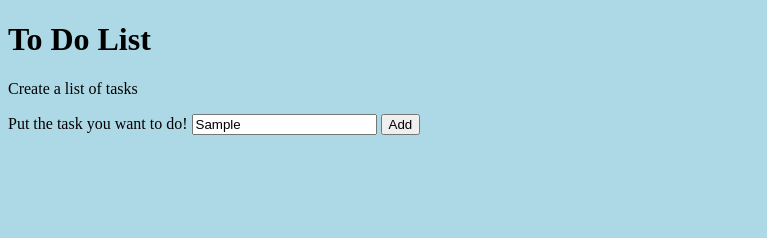
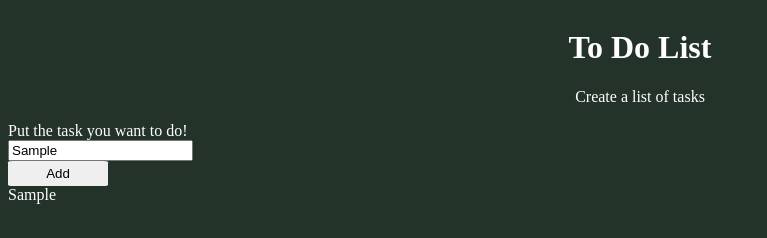
Before and after one commit to AndrewBytess/To-Do-List, a plain HTML site: page index.html in a window 1280 px wide. Both pictures are taken after typing "Sample" into the empty fields and a click on the button "Add". Shown: the whole page, without its empty margins (0-767 px from the left). Drawn offline with Linux system fonts and the light colour scheme.

Commit message:
creating html css and js logic

```diff
--- a/index.html
+++ b/index.html
@@ -9,18 +9,20 @@
 </head>
 
 <body>
-  <div class="container">
-<header class = "header">
+  <div id="container">
+<header id = "header">
 <h1>To Do List</h1>
 <p>Create a list of tasks</p>
 </header>
-<section class="section">
-<form class ="form">
+<section id="section">
+<form id ="form">
 <label>Put the task you want to do!</label>
-  <input type = "text" placeholder="Study@Example"></input>
-  <button type="button" class="button" id="button" >Add</button>
+  <input id = "input" type = "text" placeholder="Study@Example"></input>
+  <button type="button" class="button" id="button" onclick = "addTask()" >Add</button>
 </form>
-<p> </p>
+<ul id = "list">
+
+</ul>
 
 </section>
 </div>
--- a/script.js
+++ b/script.js
@@ -0,0 +1,16 @@
+function addItem(tasks){
+  let li = document.createElement("li");
+  let liText = document.createTextNode(tasks);
+  return li.appendChild(liText)
+}
+
+
+
+function addTask() {
+ let get = document.getElementById("input");
+  let value = get.value ;
+  const task = value;
+let item = addItem(task);
+
+ return  document.body.appendChild(item)
+}
--- a/style.css
+++ b/style.css
@@ -1,6 +1,34 @@
+:root{
+--turquoise-blue: #69fff1ff;
+--emerald: #63d471ff;
+--forest-green-crayola: #63a46cff;
+--dark-olive-green: #6a7152ff;
+--pine-tree: #233329ff;
+}
+
 body {
+color: white;
   margi: 0;
-  background:lightblue;
+  background:var(--pine-tree);
+}
+
+#container {
+display:grid;
+align-items:center;
 
 
 }
+#header{
+  text-align:center;
+}
+#section{
+display: grid;
+grid-template-columns: 200px 1fr;
+align-items:center;
+}
+#button {
+  width:100px;
+  height:25px;
+  border-radius: 5%;
+  border:none;
+}
```
